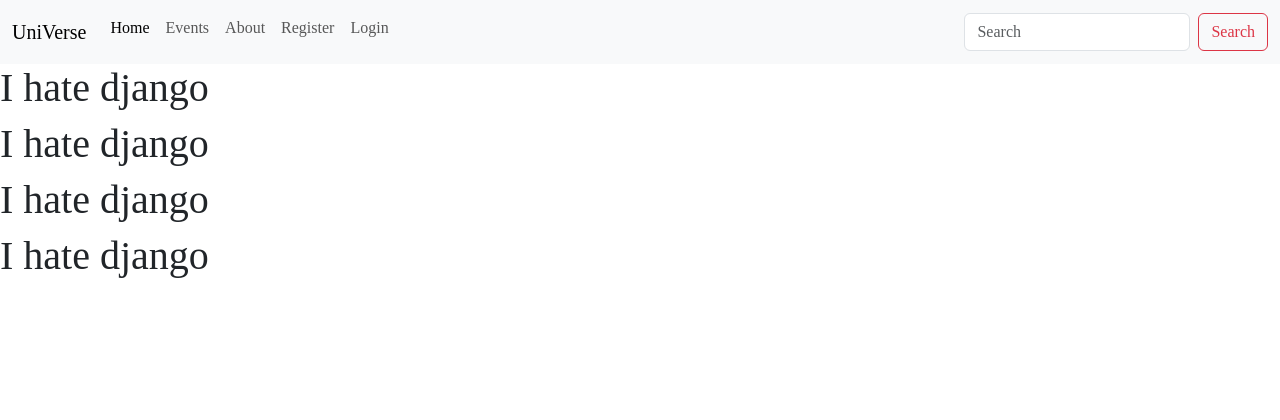
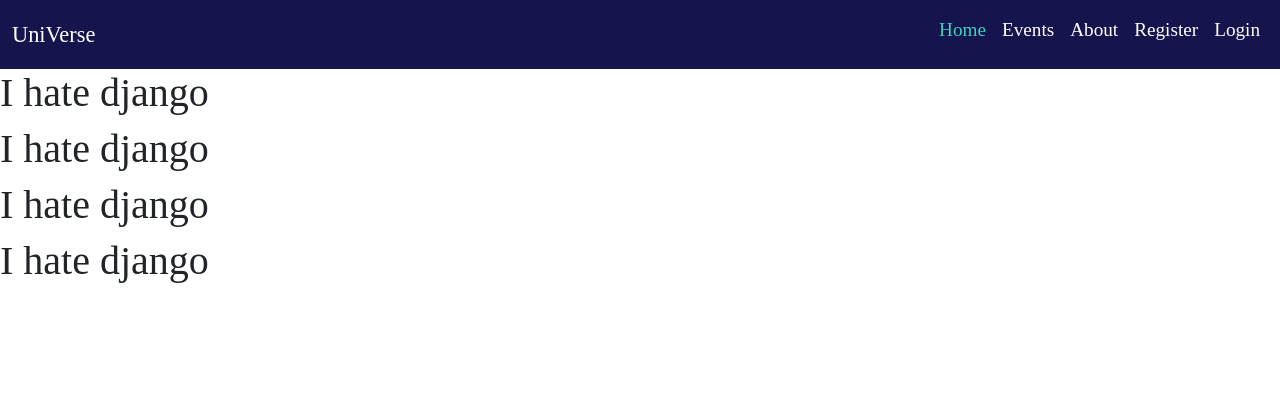
Before and after one commit to Tariq-845/UniVerse, a Django app: page / in a window 1280 px wide. Shown: the top 420 px of the page. Run offline with Django 4.2, Linux system fonts and the light colour scheme; some libraries are stand-ins or nearby versions.

Commit message:
add header styling and myself to allowed hosts and trusted origins

```diff
--- a/static/css/style.css
+++ b/static/css/style.css
@@ -3,6 +3,33 @@ body {
   display: flex;
   flex-direction: column;
   font-family: var(--main-font);
+}
+
+/* Header styles */
+.navbar {
+  background-color: #15144d;
+}
+
+/* Logo styles */
+.navbar-brand {
+  font-size: 1.4em;
+  color: rgb(255, 255, 255);
+}
+
+/* Navigation items styles */
+.navbar-nav {
+  --bs-nav-link-color: rgb(255, 255, 255);
+  font-size: 1.2em;
+}
+
+/* Active navigation item styles  */
+.navbar-nav .nav-link.active {
+  color: rgb(64, 208, 191);
+}
+
+/* Style nav bar to the right */
+.navbar-collapse {
+  flex-grow: 0;
 }
 
 footer {
--- a/templates/includes/header.html
+++ b/templates/includes/header.html
@@ -1,7 +1,7 @@
 {% load static %}
 
 <header>
-  <nav class="navbar navbar-expand-lg bg-body-tertiary">
+  <nav class="navbar navbar-expand-lg">
       <div class="container-fluid">
           <!-- Logo Here -->
           <a class="navbar-brand" href="{% url 'home' %}">UniVerse</a>
@@ -34,11 +34,6 @@
                   </li>
                   {% endif %}
               </ul>
-              <!-- Form for seaching -->
-              <form class="d-flex" role="search">
-                  <input class="form-control me-2" type="search" placeholder="Search" aria-label="Search">
-                  <button class="btn btn-outline-danger" type="submit">Search</button>
-              </form>
           </div>
       </div>
   </nav>
--- a/universe/settings.py
+++ b/universe/settings.py
@@ -33,6 +33,7 @@ ALLOWED_HOSTS = [
   '8000-tariq845-universe-h2qtzgq4fi1.ws-eu108.gitpod.io',
   '.herokuapp.com',
   '8000-ciaranbrain-universe-yvqyunyrnvv.ws-eu108.gitpod.io',
+  '8000-joelezra-universe-tu1ypbnk9tw.ws-eu108.gitpod.io',
 ]
 
 
@@ -113,6 +114,7 @@ CSRF_TRUSTED_ORIGINS = [
     "https://universe-c670bf4af548.herokuapp.com/",
     "https://8000-tariq845-universe-h2qtzgq4fi1.ws-eu108.gitpod.io",
     "https://8000-ciaranbrain-universe-yvqyunyrnvv.ws-eu108.gitpod.io",
+    "https://8000-joelezra-universe-tu1ypbnk9tw.ws-eu108.gitpod.io/",
 ]
 
 # Password validation
```
